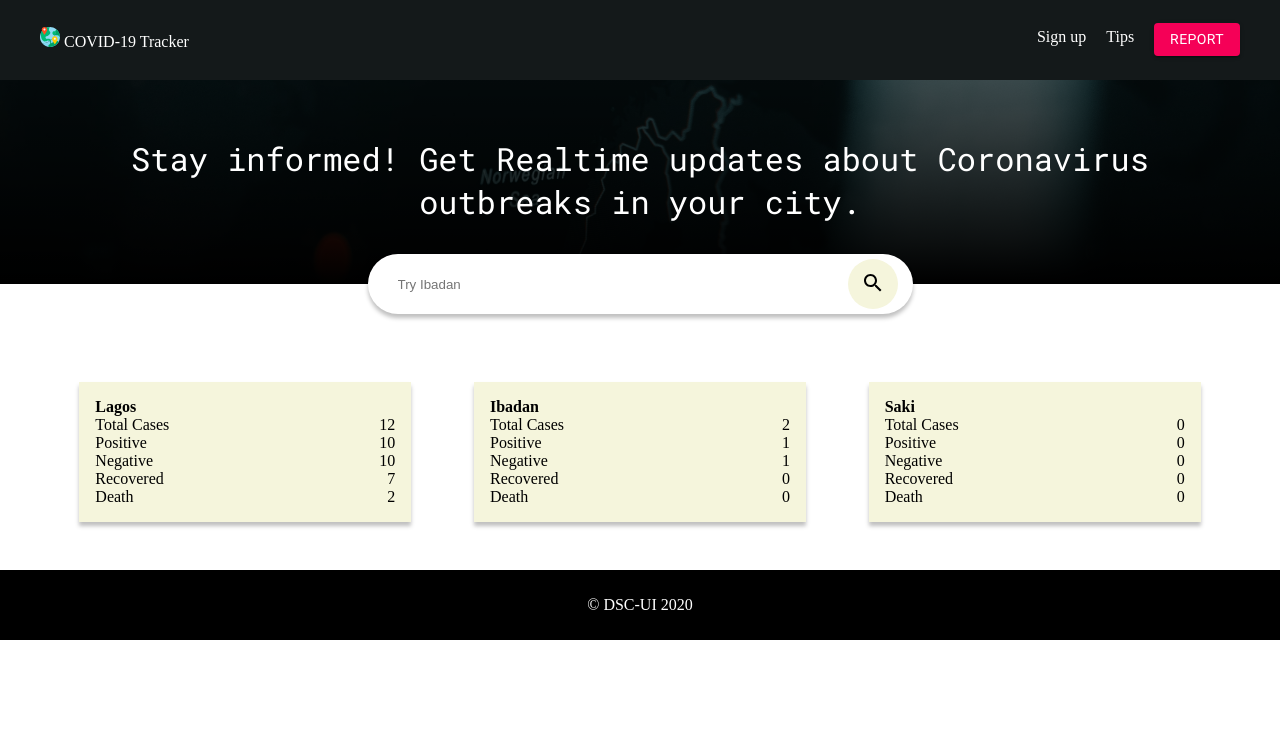
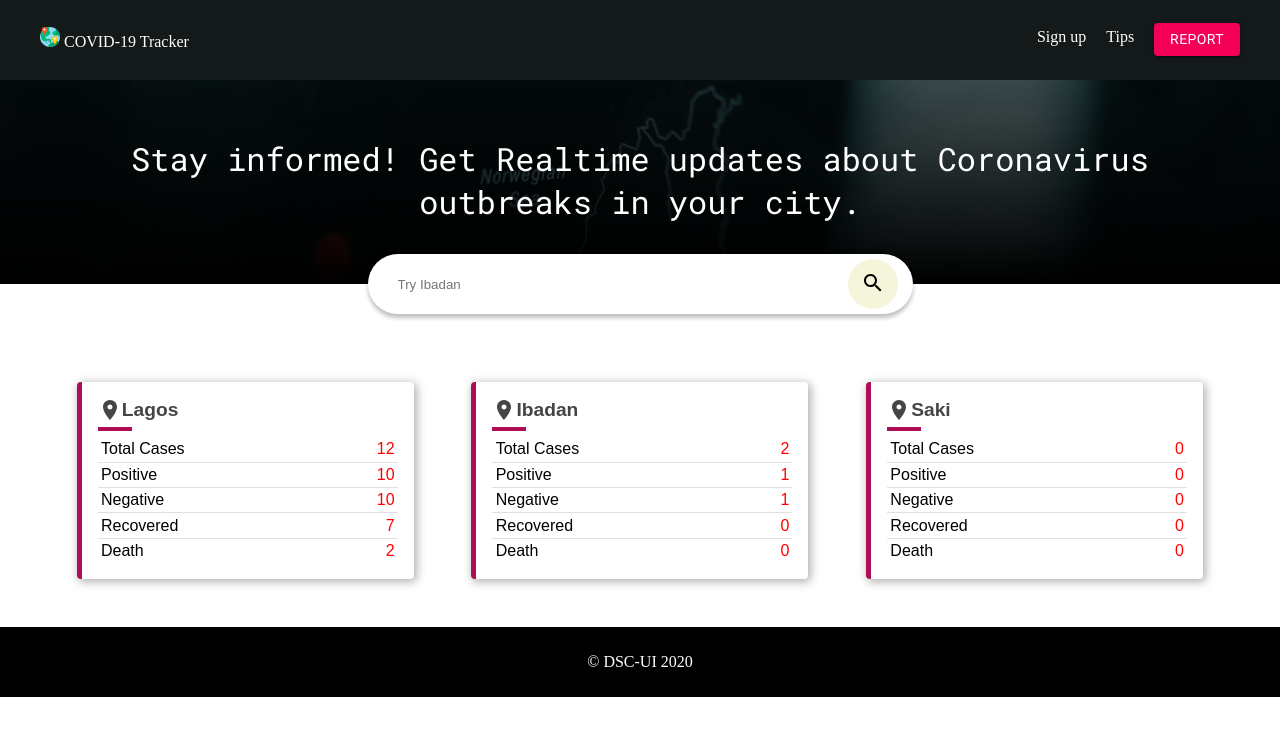
Before and after one commit to samjust2ok/corona, a React (Create React App) app: page / in a window 1280 px wide. Shown: the top 736 px of the page. Built offline with nearby package versions, Linux system fonts and the light colour scheme; no server answers.

Commit message:
Update card component

```diff
--- a/src/components/Card/index.js
+++ b/src/components/Card/index.js
@@ -1,28 +1,36 @@
 import React from 'react';
 import './styles.css';
+import RoomIcon from '@material-ui/icons/Room';
+import Divider from '@material-ui/core/Divider';
 
 const Card = (props) => (
   <div className='card-container'>
-    <h4>{props.name}</h4>
+     <h4> <RoomIcon /> {props.name}</h4>
+     <span className="underline"> </span>
+
     <ul>
       <li className='card-row'>
-        <p>Total Cases</p>
+        <p className="tc">Total Cases</p>
         <p>{props.isCases}</p>
       </li>
+      <Divider />
       <li className='card-row'>
-        <p>Positive</p>
+        <p className="p">Positive</p>
         <p>{props.isPositive}</p>
       </li>
+      <Divider />
       <li className='card-row'>
-        <p>Negative</p>
+        <p className="n">Negative</p>
         <p>{props.isNegative}</p>
       </li>
+      <Divider />
       <li className='card-row'>
-        <p>Recovered</p>
+        <p className="r">Recovered</p>
         <p>{props.isRecovered}</p>
       </li>
+      <Divider />
       <li className='card-row'>
-        <p>Death</p>
+        <p className="d">Death</p>
         <p>{props.isDeath}</p>
       </li>
     </ul>
--- a/src/components/Card/styles.css
+++ b/src/components/Card/styles.css
@@ -1,17 +1,44 @@
 .card-container {
   width: 300px;
   height: auto;
-  background-color: beige;
+  background-color: #fff;
   padding: 16px;
-  box-shadow: 0px 4px 4px rgba(0, 0, 0, 0.25);
+  border-radius: 4px;
+  background: #ffffff;
+  box-shadow: 2px 2px 10px 1px rgba(0,0,0,0.31);
+  border-left: 5px solid hsl(333, 85%, 37%);
+  display: flex;
+  flex-direction: column;
 }
 
+.card-container h4 {
+  font-size: 1.2rem;
+  font-family: 'Roboto Sans', sans-serif;
+  color: hsl(0, 0%, 27%);
+  display: flex;
+  align-items: center;
+  margin-bottom: .3rem;
+}
+
+.card-container .underline {
+  width: 30px;
+  border: 2px solid hsl(333, 85%, 37%);
+  margin-bottom: .4em;
+}
 .card-container ul {
   padding: 0px;
+}
+
+.card-container ul li {
+  font-family: 'Roboto Sans', sans-serif;
 }
 
 .card-row {
   display: flex;
   align-items: center;
   justify-content: space-between;
+  padding: .2rem;
 }
+.card-row p:nth-child(2) {
+  color: red;
+}
```
